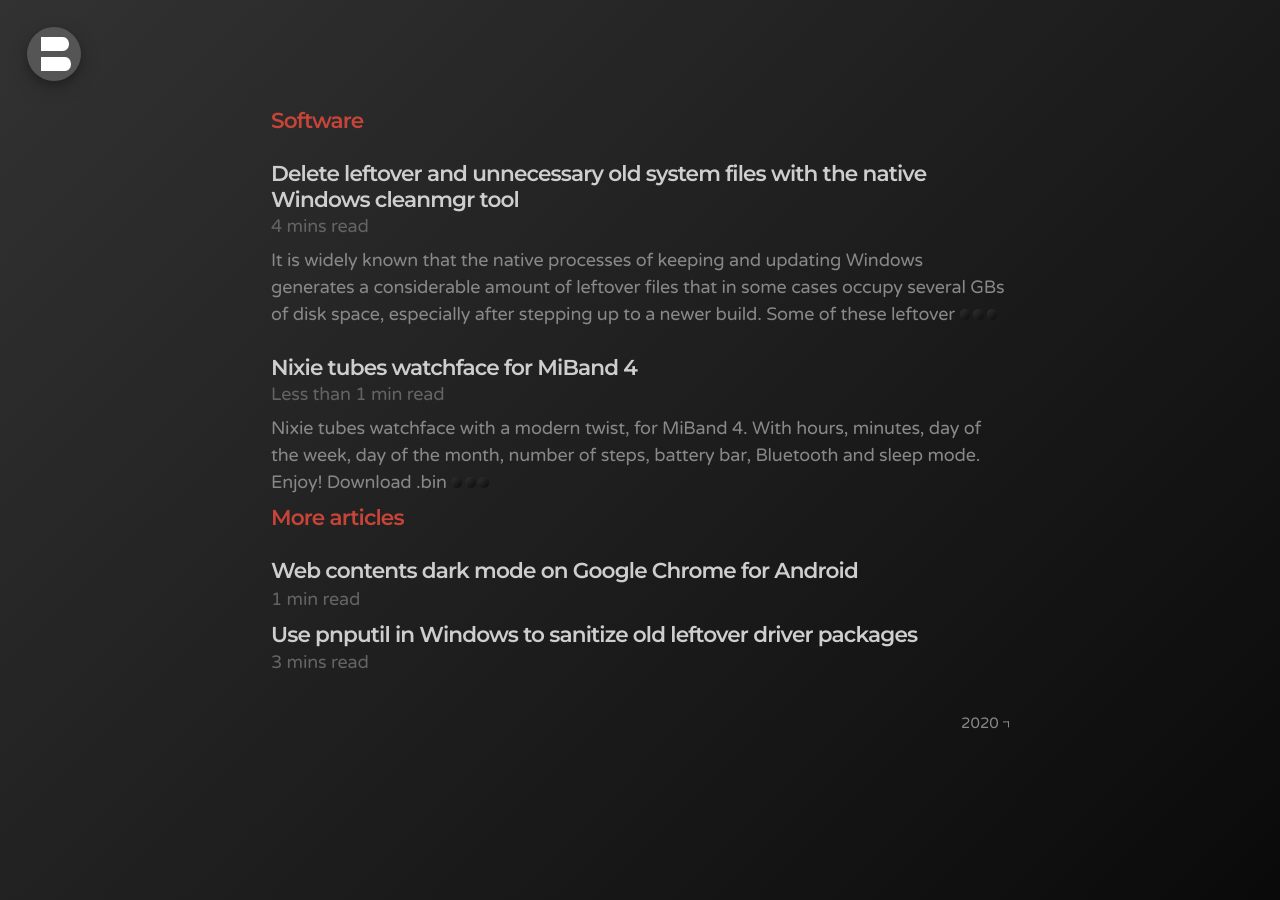
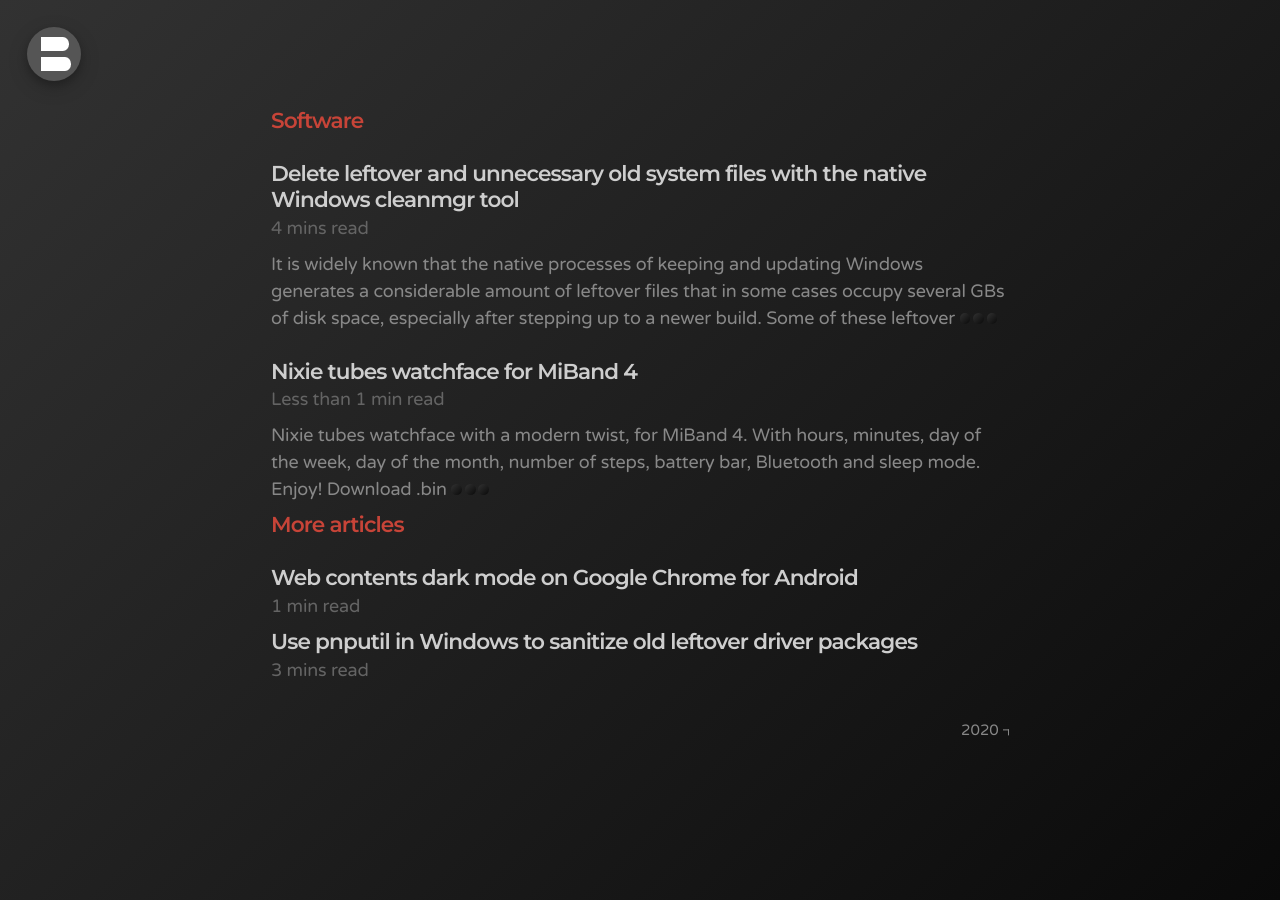
Before and after one commit to bonina/bonina.github.io, a Jekyll site: the page built from software.md, in a window 1280 px wide. Built offline with Jekyll 4.4.1, drawn with Linux system fonts in a browser that asks for light colours.

Commit message:
Update software.md

```diff
--- a/software.md
+++ b/software.md
@@ -9,7 +9,7 @@
     <h1 class="post-title-categories" style="margin-bottom: 0rem;">
       <a href="{{ site.baseurl }}{{ post.url }}">{{ post.title }}</a>
     </h1>
-    <div class="post-categories" style="margin-top: 0rem;margin-bottom: 0.4rem;">
+    <div class="post-categories" style="margin-top: 0.1rem;margin-bottom: 0.5rem;">
       {% include readtime.html %}
     </div>
     {% assign ncut = 250 %}
```
